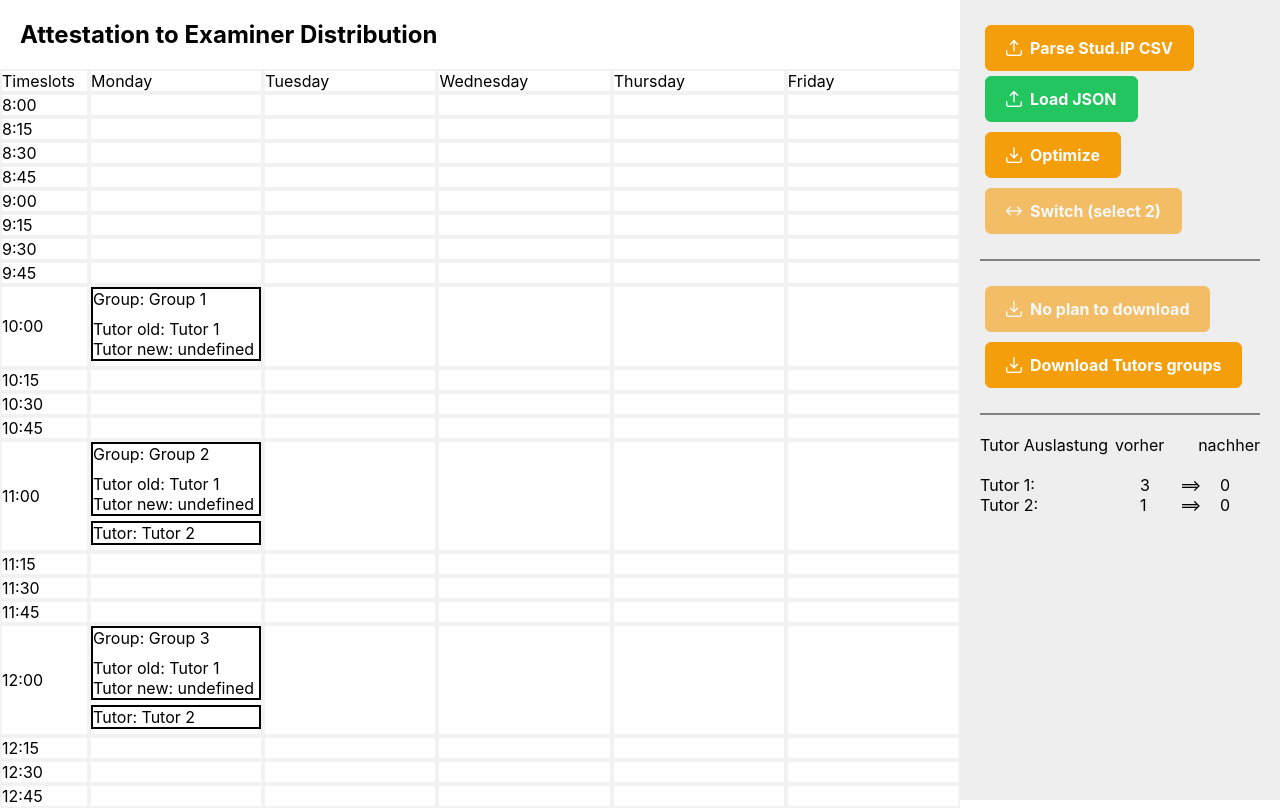
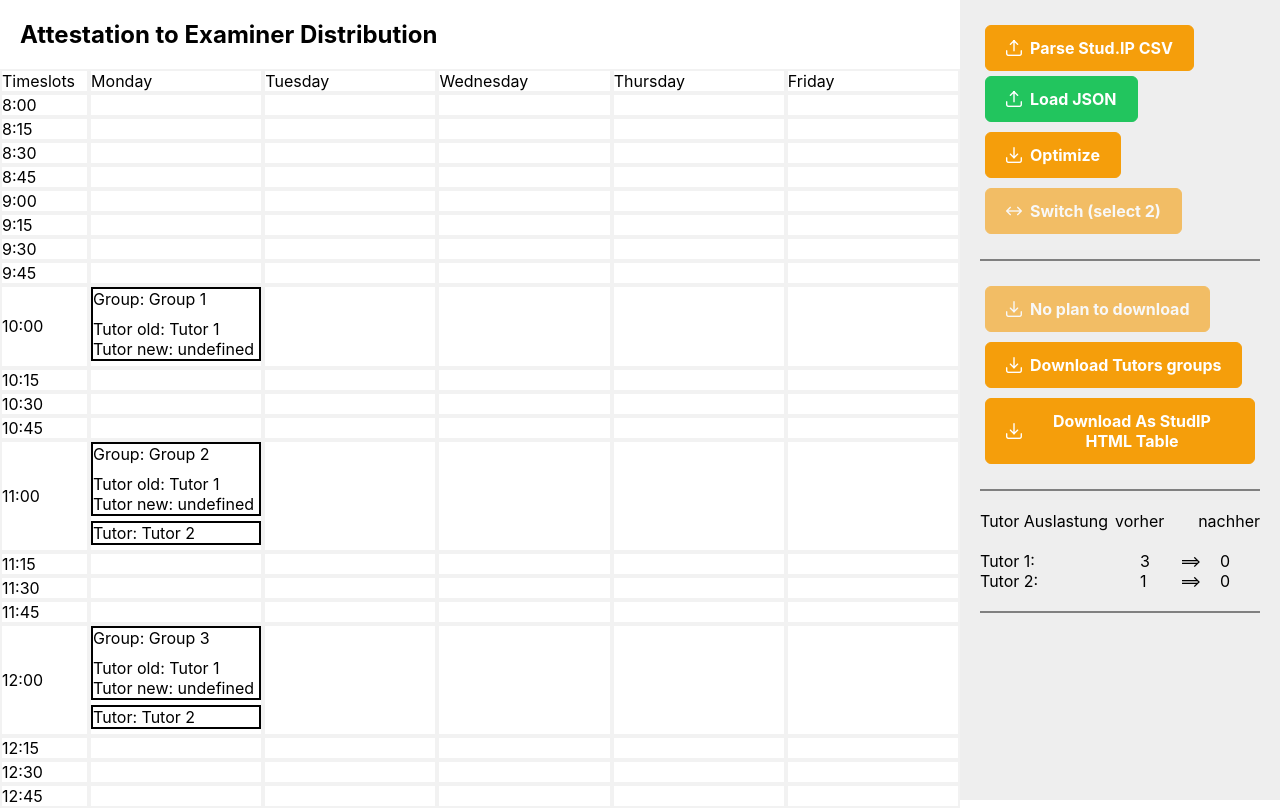
Before and after one commit to FireboltCasters/AttestationToExaminerDistribution, a React (Create React App) app: page / in a window 1280 px wide. Shown: the top 808 px of the page. Built offline with nearby package versions, Linux system fonts and the light colour scheme.

Commit message:
Added Download Studip HTML Button

```diff
--- a/src/api/src/ignoreCoverage/JSONToGraph.ts
+++ b/src/api/src/ignoreCoverage/JSONToGraph.ts
@@ -6,10 +6,48 @@ export default class JSONToGraph {
         return JSONToGraph.getWeekdayByNumber(date.getDay());
     }
 
+    static getWeekdayTranslation(weekday: string): string {
+        let translation = {
+            "Monday": "Montag",
+            "Tuesday": "Dienstag",
+            "Wednesday": "Mittwoch",
+            "Thursday": "Donnerstag",
+            "Friday": "Freitag",
+            "Saturday": "Samstag",
+            "Sunday": "Sonntag",
+        }
+        //@ts-ignore
+        return translation[weekday];
+    }
+
     static getWeekdayByNumber(number: number): string {
         number = number % 7;
         let weekdays = ["Sunday", "Monday", "Tuesday", "Wednesday", "Thursday", "Friday", "Saturday"];
         return weekdays[number];
+    }
+
+    static getWorkingWeekdays(){
+        let offset = 1;
+        let weekdays = [];
+        for(let i=0; i<5; i++) {
+            let weekday = JSONToGraph.getWeekdayByNumber(i + offset);
+            weekdays.push(weekday);
+        }
+        return weekdays;
+    }
+
+    static getTimeslots(){
+        let startHour = 8;
+        let endHour = 20;
+        let minuteStep = 15;
+
+        let timeslots = [];
+        for(let i = startHour; i < endHour; i++){
+            for(let j = 0; j < 60; j+=minuteStep){
+                timeslots.push(i + ":" + (j < 10 ? "0" + j : j));
+            }
+        }
+        return timeslots;
     }
 
     static getSlotId(slot: any): string {
--- a/src/ignoreCoverage/flow/AttestationToExaminerDistribution.tsx
+++ b/src/ignoreCoverage/flow/AttestationToExaminerDistribution.tsx
@@ -291,22 +291,8 @@ export const AttestationToExaminerDistribution : FunctionComponent = (props) =>
         }
     }
 
-    function getTimeslots(){
-        let startHour = 8;
-        let endHour = 20;
-        let minuteStep = 15;
-
-        let timeslots = [];
-        for(let i = startHour; i < endHour; i++){
-            for(let j = 0; j < 60; j+=minuteStep){
-                timeslots.push(i + ":" + (j < 10 ? "0" + j : j));
-            }
-        }
-        return timeslots;
-    }
-
     function renderTimeslots(){
-        let timeslots = getTimeslots();
+        let timeslots = JSONToGraph.getTimeslots();
         let timeslotFlex = 1;
         let renderedTimeslots = [];
 
@@ -338,9 +324,8 @@ export const AttestationToExaminerDistribution : FunctionComponent = (props) =>
 
     function renderWeekdays(timeslot: any){
         let renderedWeekdays = [];
-        let offset = 1;
-        for(let i=0; i<5; i++){
-            let weekday = JSONToGraph.getWeekdayByNumber(i+offset);
+        let workingWeekdays = JSONToGraph.getWorkingWeekdays();
+        for(let weekday of workingWeekdays){
             renderedWeekdays.push(renderWeekday(weekday, timeslot));
         }
 
--- a/src/ignoreCoverage/flow/MyToolbar.tsx
+++ b/src/ignoreCoverage/flow/MyToolbar.tsx
@@ -8,6 +8,7 @@ import ParseStudIPCSVToJSON from "../../api/src/ignoreCoverage/ParseStudIPCSVToJ
 import GraphHelper from "../../api/src/ignoreCoverage/GraphHelper";
 
 import jsgraphs from "js-graph-algorithms";
+import {JSONToGraph} from "../../api/src";
 console.log(jsgraphs);
 
 export interface AppState{
@@ -156,6 +157,86 @@ export const MyToolbar: FunctionComponent<AppState> = ({selectedSlotFirst, selec
         )
     }
 
+    function getTableTdsFromList(list: string[]): string{
+        let tds = "";
+        for(let item of list){
+            tds += '\t\t\t<td>'+item+'</td>\n';
+        }
+        return tds;
+    }
+
+    function getContentForCell(time: string, day: string, plan: any): string{
+        let groups = plan?.groups || {};
+        let groupNames = Object.keys(groups);
+        let content = "";
+        let listContent = "";
+        for(let groupName of groupNames){
+            let group = groups[groupName];
+            let selectedSlot = group?.selectedSlot;
+            if(selectedSlot?.time === time && selectedSlot?.day === day){
+                let tutor = selectedSlot?.tutor;
+                listContent += '\t\t\t\t<li>'+groupName+' (bei '+tutor+')'+'</li>\n';
+            }
+        }
+        if(listContent){
+            content = '\t\t\t<ul>\n'+listContent+'\t\t\t</ul>\n';
+        }
+        return content;
+    }
+
+    function getPlanAsStudipTable(){
+        let usePlan = newPlan || oldPlan;
+
+        let workingWeekdays = JSONToGraph.getWorkingWeekdays();
+        let timeslots = JSONToGraph.getTimeslots();
+
+        let headerTexts = ["Uhrzeit"];
+        for(let weekday of workingWeekdays){
+            let germanWeekday = JSONToGraph.getWeekdayTranslation(weekday);
+            headerTexts.push(germanWeekday);
+        }
+        let header = '\t\t<tr>\n' +
+            getTableTdsFromList(headerTexts) +
+            '\t\t</tr>';
+
+        let rows = "";
+        for(let timeslot of timeslots){
+            let rowTexts = [timeslot];
+            for(let weekday of workingWeekdays){
+                let textForCell = getContentForCell(timeslot, weekday, usePlan);
+                rowTexts.push(textForCell);
+            }
+
+            let row = '\t\t<tr>\n' +
+                getTableTdsFromList(rowTexts) +
+                '\t\t</tr>\n';
+            rows += row;
+        }
+
+        return '<table class="content">\n' +
+            '\t<tbody>\n' +
+            header +'\n'+
+            rows+'\n'+
+            '\t</tbody>\n' +
+            '</table>\n';
+
+    }
+
+    function renderDownloadAsStudipHTMLTableButton(){
+        return(
+            <Button label={"Download As StudIP HTML Table"} icon="pi pi-download" className="p-button-warning" style={{margin: 5}} onClick={() => {
+                let htmlTable = getPlanAsStudipTable();
+                DownloadHelper.downloadTextAsFiletile(htmlTable, "studipHTMLTable.txt")
+            }} />
+        )
+    }
+
+    function renderSpitLine(){
+        return (
+            <div style={{width: "100%", height: 2, backgroundColor: "gray", marginTop: 20, marginBottom: 20}}></div>
+        )
+    }
+
     function renderSwitchButton(){
         let disabled = (selectedSlotFirst && selectedSlotSecond) ? false : true;
         let label = disabled ? "Switch (select 2)" : "Switch selection";
@@ -172,10 +253,11 @@ export const MyToolbar: FunctionComponent<AppState> = ({selectedSlotFirst, selec
             <FileUpload auto chooseOptions={uploadOptions} accept="application/CSV" mode="basic" name="demo[]" url="./upload" className="p-button-success" customUpload uploadHandler={(event) => {handleImport(event)}} style={{margin: 5}} />
             {renderOptimizeButton()}
             {renderSwitchButton()}
-            <div style={{width: "100%", height: 2, backgroundColor: "gray", marginTop: 20, marginBottom: 20}}></div>
+            {renderSpitLine()}
             {renderDownloadButton()}
             {renderDownloadGroupsForTutor()}
-            <div style={{width: "100%", height: 2, backgroundColor: "gray", marginTop: 20, marginBottom: 20}}></div>
+            {renderDownloadAsStudipHTMLTableButton()}
+            {renderSpitLine()}
             <div key={"info"} style={{flexDirection: "row", display: "flex", paddingBottom: 20}}>
                 <div key={"Tutor Auslastung"} style={{flexGrow: 1, flex: 4}}>{"Tutor Auslastung"}</div>
                 <div key={"vorher"} style={{flexGrow: 1, flex: 1}}>{"vorher"}</div>
@@ -185,6 +267,7 @@ export const MyToolbar: FunctionComponent<AppState> = ({selectedSlotFirst, selec
             <div style={{width: "100%"}}>
                 {renderTutorAuslastung()}
             </div>
+            {renderSpitLine()}
         </div>
     );
 
```
Also changed, not shown: 1 other file (tests, documents, lock files or other folders).
